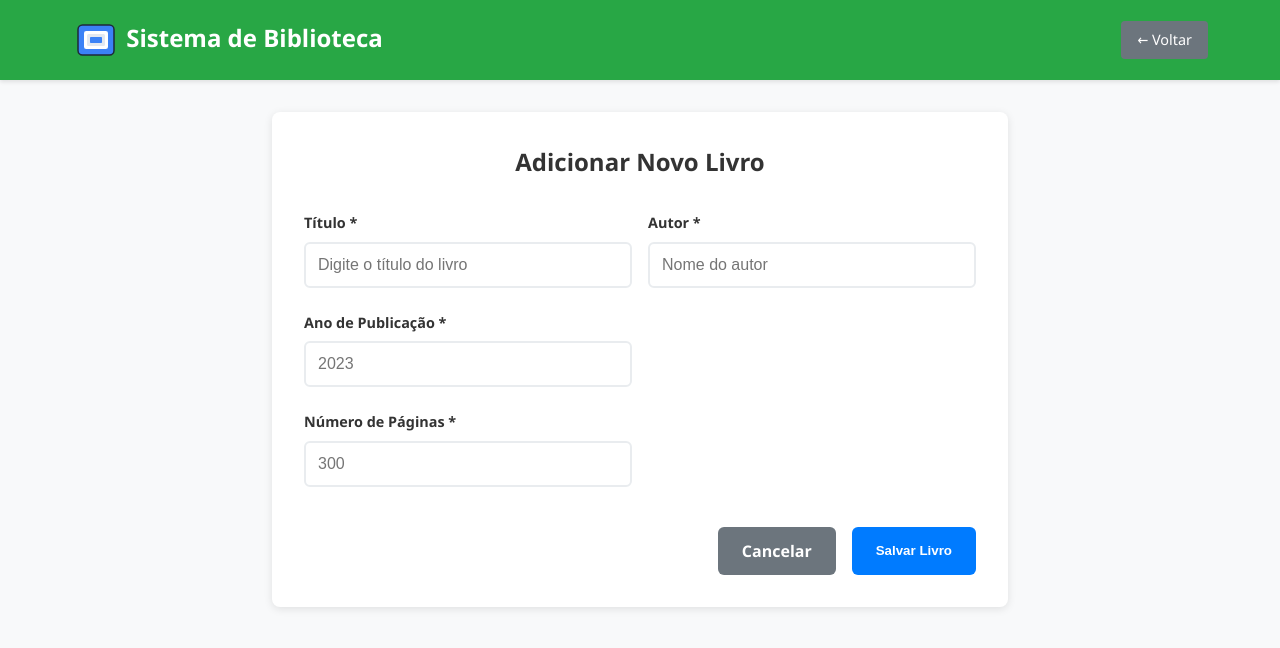
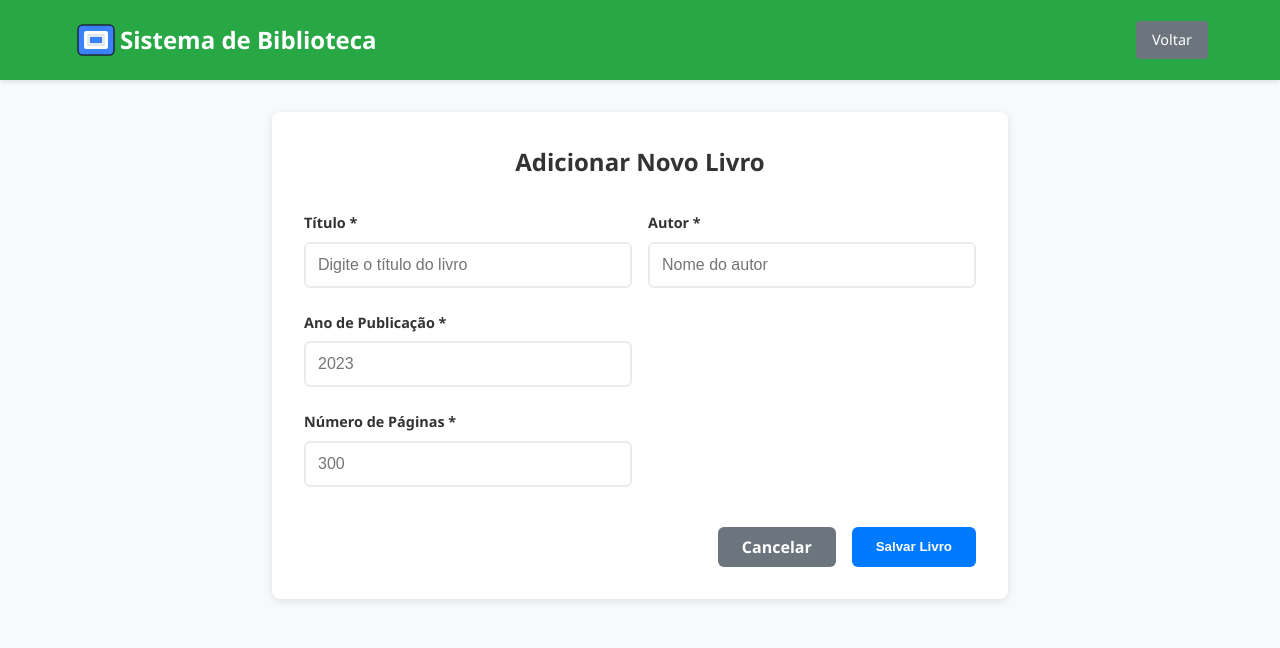
Before and after one commit to KauaHenSilva/Trabalho_1_SD, a Vue app in the folder FrontEnd/: page /books/create in a window 1280 px wide. Shown: the top 648 px of the page. Built offline with nearby package versions, Linux system fonts and the light colour scheme; no server answers; sample sign-in values are in the browser's storage.

Commit message:
refactor: simplify button text and improve layout in multiple components

```diff
--- a/FrontEnd/src/components/UserHeader.vue
+++ b/FrontEnd/src/components/UserHeader.vue
@@ -6,7 +6,7 @@
                 <span class="user-email">{{ currentUser.email }}</span>
             </div>
             <button @click="handleLogout" class="logout-btn" :disabled="isLoggingOut">
-                <span class="btn-text">{{ isLoggingOut ? 'Saindo...' : 'Sair da Conta' }}</span>
+                <span class="btn-text">{{ isLoggingOut ? 'Saindo...' : 'Sair' }}</span>
             </button>
         </template>
         <template v-else>
@@ -91,7 +91,7 @@ const handleLogout = async () => {
     display: flex;
     align-items: center;
     gap: 0.5rem;
-    padding: .5rem;
+    padding: 0.5rem;
     background: rgba(151, 239, 68, 0.9);
     color: black;
     border: none;
@@ -119,7 +119,7 @@ const handleLogout = async () => {
     display: flex;
     align-items: center;
     gap: 0.5rem;
-    padding: .5rem;
+    padding: 0.5rem;
     background: rgba(239, 68, 68, 0.9);
     color: white;
     border: none;
@@ -165,11 +165,6 @@ const handleLogout = async () => {
         padding: 0.5rem;
         min-width: 80px;
     }
-
-    .btn-text {
-        display: none;
-        /* Esconde o texto em telas muito pequenas */
-    }
 }
 
 @media (max-width: 480px) {
--- a/FrontEnd/src/pages/BookCreate.vue
+++ b/FrontEnd/src/pages/BookCreate.vue
@@ -5,7 +5,7 @@
         <h1> <span class="title-icon"><img src="/favicon.svg" alt="Livro"
               style="height:2em;vertical-align:middle;" /></span>
           Sistema de Biblioteca</h1>
-        <router-link to="/books" class="back-btn">← Voltar</router-link>
+        <router-link to="/books" class="back-btn">Voltar</router-link>
       </div>
     </header>
 
@@ -195,6 +195,8 @@ const createBook = async () => {
 .header h1 {
   margin: 0;
   font-size: 1.5rem;
+  display: flex;
+  align-items: center;
 }
 
 .back-btn {
@@ -270,7 +272,6 @@ const createBook = async () => {
   outline: none;
   border-color: #007bff;
 }
-
 .input-error {
   border-color: #dc3545 !important;
 }
@@ -296,11 +297,20 @@ const createBook = async () => {
 .cancel-btn {
   background-color: #6c757d;
   color: white;
+
+  border: none;
   text-decoration: none;
+
   padding: 0.75rem 1.5rem;
   border-radius: 6px;
+
+  max-height: 40px;
+
   font-weight: 600;
   transition: background-color 0.3s;
+
+  display: inline-flex;
+  align-items: center;
 }
 
 .cancel-btn:hover {
@@ -310,10 +320,13 @@ const createBook = async () => {
 .submit-btn {
   background-color: #007bff;
   color: white;
+  text-decoration: none;
   border: none;
   padding: 0.75rem 1.5rem;
   border-radius: 6px;
+
   font-weight: 600;
+
   cursor: pointer;
   transition: background-color 0.3s;
   display: flex;
--- a/FrontEnd/src/pages/BookDetail.vue
+++ b/FrontEnd/src/pages/BookDetail.vue
@@ -5,7 +5,7 @@
                 <h1> <span class="title-icon"><img src="/favicon.svg" alt="Livro"
                             style="height:2em;vertical-align:middle;" /></span>
                     Sistema de Biblioteca</h1>
-                <router-link to="/books" class="back-btn">← Voltar</router-link>
+                <router-link to="/books" class="back-btn">Voltar</router-link>
             </div>
         </header>
 
@@ -25,10 +25,10 @@
                     </div>
                     <div class="book-actions">
                         <router-link v-if="canEdit" :to="`/books/${book.id}/edit`" class="action-btn edit-btn">
-                            ✏️ Editar
+                            Editar
                         </router-link>
                         <button v-if="canDelete" @click="confirmDelete" class="action-btn delete-btn">
-                            🗑️ Excluir
+                            Excluir
                         </button>
                     </div>
                 </div>
@@ -191,11 +191,14 @@ onMounted(() => {
     display: flex;
     justify-content: space-between;
     align-items: center;
+    align-self: center;
 }
 
 .header h1 {
     margin: 0;
     font-size: 1.5rem;
+    display: flex;
+    align-items: center;
 }
 
 .back-btn {
@@ -235,9 +238,9 @@ onMounted(() => {
 
 .book-cover {
     display: flex;
+    flex-direction: row;
     align-items: center;
     justify-content: center;
-    width: 120px;
     height: 160px;
     background: #fff;
     border-radius: 8px;
@@ -272,7 +275,9 @@ onMounted(() => {
 
 .book-meta {
     display: flex;
-    flex-wrap: wrap;
+    flex-direction: row;
+    justify-content: center;
+
     gap: 1rem;
 }
 
@@ -302,6 +307,9 @@ onMounted(() => {
     display: inline-flex;
     align-items: center;
     gap: 0.5rem;
+
+    max-height: 40px;
+
     transition: all 0.3s;
     min-width: 120px;
     justify-content: center;
--- a/FrontEnd/src/pages/BookEdit.vue
+++ b/FrontEnd/src/pages/BookEdit.vue
@@ -5,7 +5,7 @@
         <h1> <span class="title-icon"><img src="/favicon.svg" alt="Livro"
               style="height:2em;vertical-align:middle;" /></span>
           Sistema de Biblioteca</h1>
-        <router-link to="/books" class="back-btn">← Voltar</router-link>
+        <router-link to="/books" class="back-btn">Voltar</router-link>
       </div>
     </header>
 
@@ -239,6 +239,8 @@ onMounted(() => {
 .header h1 {
   margin: 0;
   font-size: 1.5rem;
+  display: flex;
+  align-items: center;
 }
 
 .back-btn {
@@ -340,11 +342,20 @@ onMounted(() => {
 .cancel-btn {
   background-color: #6c757d;
   color: white;
+
+  border: none;
   text-decoration: none;
+
   padding: 0.75rem 1.5rem;
   border-radius: 6px;
+
+  max-height: 40px;
+
   font-weight: 600;
   transition: background-color 0.3s;
+
+  display: inline-flex;
+  align-items: center;
 }
 
 .cancel-btn:hover {
```
